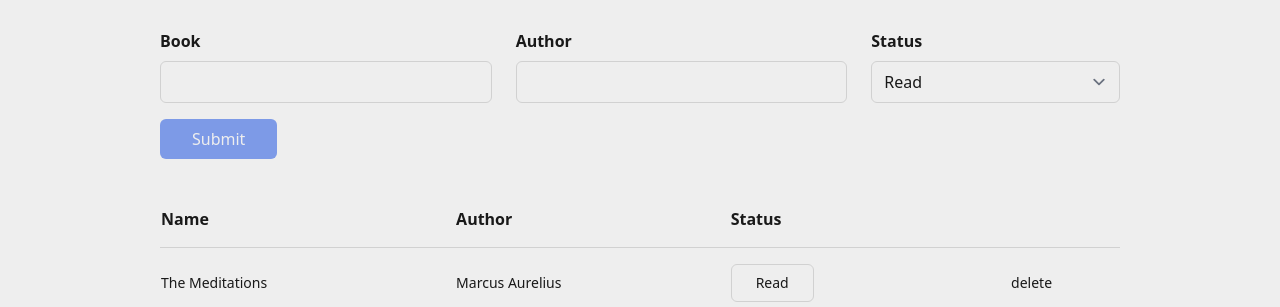
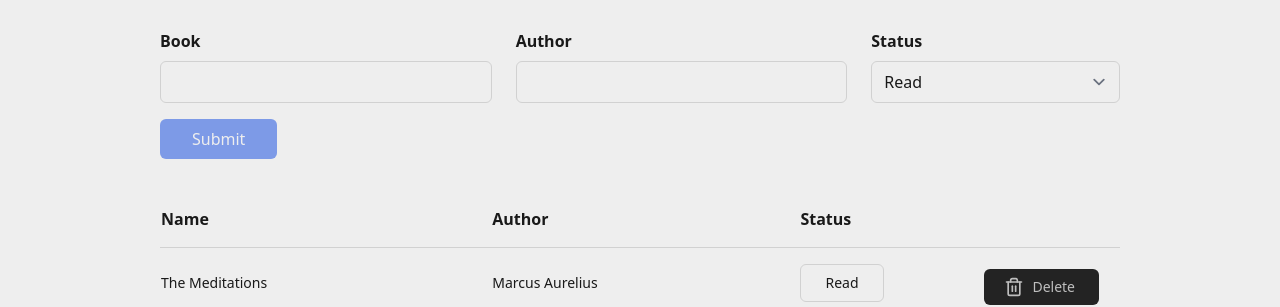
Before and after one commit to yusei07/library, a website: page index.html in a window 1280 px wide. Shown: the part 507-814 px from the top of the page. Drawn offline with nearby package versions, Linux system fonts and the light colour scheme.

Commit message:
update delete btn ui

```diff
--- a/script.js
+++ b/script.js
@@ -3,6 +3,14 @@ let myLibrary = [
   {title: "Ego Is the Enemy", author: "Ryan Holiday", status: "Not read"},
   {title: "The Alchemist", author: "Paulo Coelho", status: "Read"}
 ];
+
+class Book {
+  constructor(title, author, status) {
+  this.title = title;
+  this.author = author;
+  this.status = status;
+  }
+}
 
 const $title = document.querySelector("#name");
 const $author = document.querySelector("#author");
@@ -34,14 +42,6 @@ const $table = document.querySelector("table").addEventListener("click", (e) =>
   feather.replace()
 })
 
-class Book {
-  constructor(title, author, status) {
-  this.title = title;
-  this.author = author;
-  this.status = status;
-  }
-}
-
 function addBookToLibrary() {
   // ensure value is not empty
   if ($title.value.length === 0 || $author.value.length === 0) {
@@ -64,6 +64,7 @@ function findBook(libraryArray, title) {
   if (libraryArray.length === 0 || libraryArray === null) {
     return;
   }
+
   for (book of libraryArray)
     if (book.title === title) {
       return libraryArray.indexOf(book);
@@ -71,7 +72,7 @@ function findBook(libraryArray, title) {
 }
 
 function removeBook(currentBook) {
-  myLibrary.splice(currentBook, currentBook + 1);
+  myLibrary.splice(currentBook, 1);
 }
 
 function changeStatus(book) {
@@ -89,20 +90,19 @@ function render() {
         <td class="py-4">${book.author}</td>
         <! -- toggle read -->
         <td class="py-4"><button class="status-btn border border-[#d1d1d1] rounded-md px-6 py-2">${book.status}</button></td>
-        <td><button class="del-btn">delete</button></td>
+        <! -- remove btn -->
+        <td class="static md:absolute top-5 right-5">
+          <button class="del-btn flex flex-row justify-center items-center gap-2 pl-5 pr-6 py-2 text-[#bebebe] hover:text-[#eee] dark:hover:text-[#232323] bg-[#232323] dark:bg-white rounded-md">
+            <i data-feather="trash-2" class="w-5 h-5  transition duration-300"></i>
+            <span class="">Delete</span>
+          </button>
+        </td>
       </tr>
       `;
     $tableBody.insertAdjacentHTML("beforeEnd", htmlBook);
   });
 }
-        // <! -- remove btn -->
-        // <td class="static md:absolute top-5 right-5">
-        //   <button class="px-8 py-2">
-        //     <span class="del-btn flex flex-row items-center">
-        //       <i data-feather="trash-2" class="w-5 h-5 text-[#bebebe] hover:text-[#232323] dark:hover:text-[#eee] transition duration-300"></i>
-        //     </span>
-        //   </button>
-        // </td>
+
 
 
 render();
```
Also changed, not shown: index.html (+1 -4 lines), dist/style.css.
